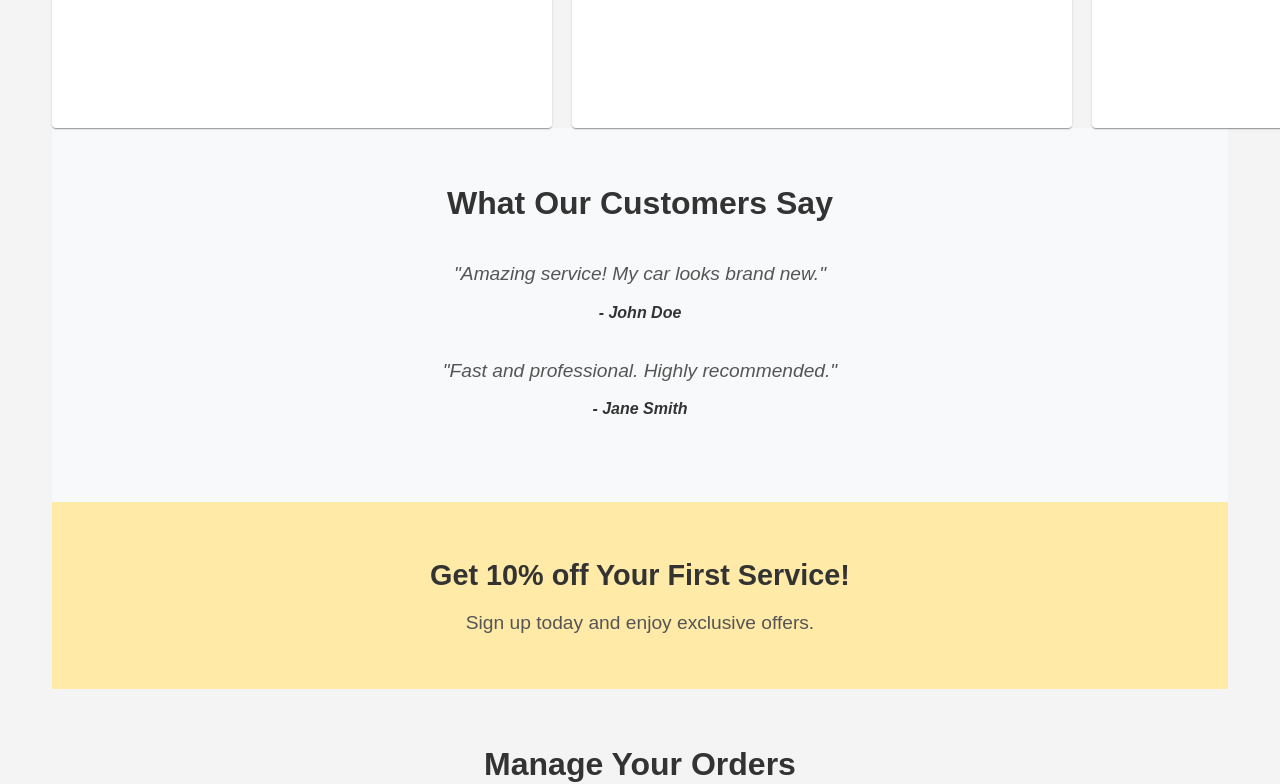
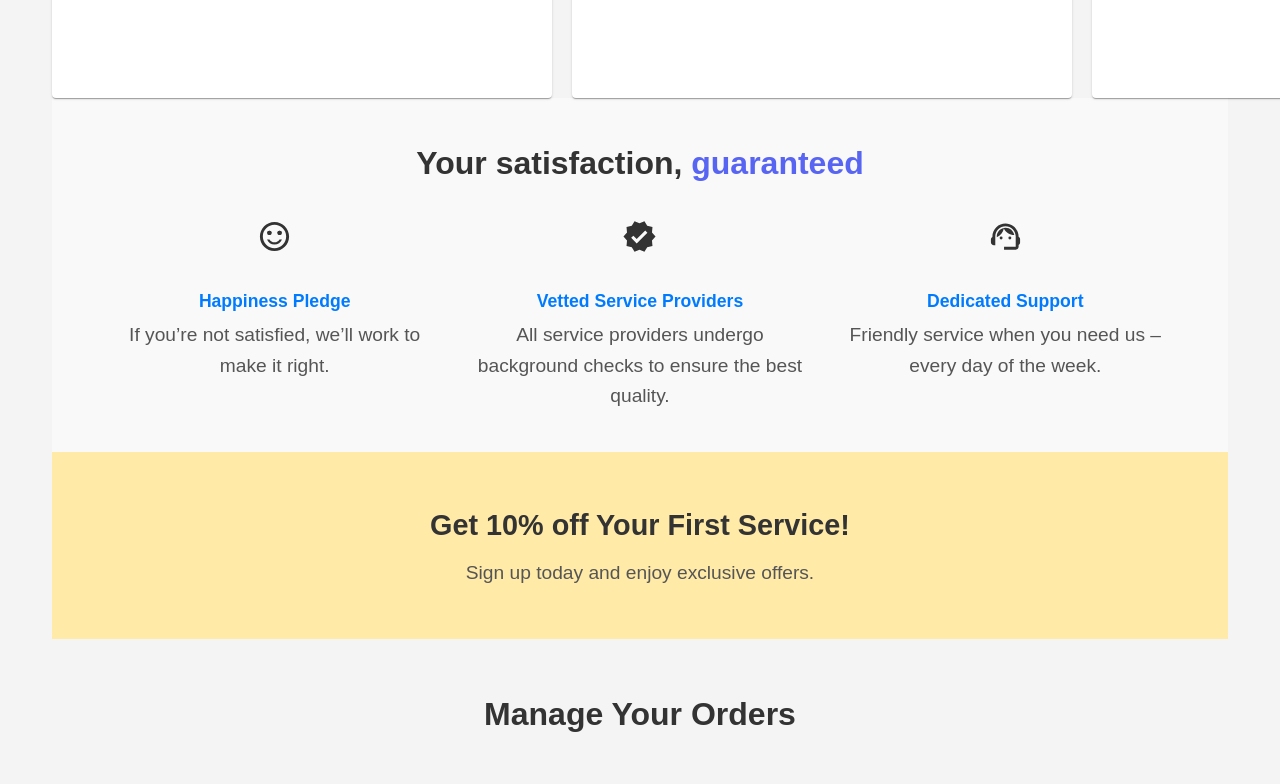
Before and after one commit to Shehadeh91/purecaretech-website, a React (Create React App) app: page / in a window 1280 px wide. Shown: the part 1762-2546 px from the top of the page. Built offline with nearby package versions, Linux system fonts and the light colour scheme.

Commit message:
Small Fixes

```diff
--- a/src/App.js
+++ b/src/App.js
@@ -109,8 +109,8 @@ const Header = () => {
               onMouseLeave={handleMouseLeave}
               ref={dropdownRef}
             >
-              <span className="account-link">Account</span>
-              {isDropdownOpen && (
+               <Link to="/account" className="account-link">Account</Link> {/* Make the Account link clickable */}
+               {isDropdownOpen && (
                 <ul className="dropdown-menu">
                   <li><Link to="/login">Login</Link></li>
                   <li><Link to="/signup">Signup</Link></li>
--- a/src/Screens/HomeScreen.css
+++ b/src/Screens/HomeScreen.css
@@ -198,3 +198,58 @@
 iframe {
   border: none;
 }
+
+.guarantee-section {
+  text-align: center;
+  padding: 40px;
+  background-color: #f9f9f9; /* Or any background color you prefer */
+}
+
+.section-title {
+  font-size: 2rem;
+  margin-bottom: 20px;
+}
+
+.highlighted {
+  color: #5865F2; /* You can adjust the color for "guaranteed" */
+  font-weight: bold;
+}
+
+.guarantee-items {
+  display: flex;
+  justify-content: space-around;
+  margin-top: 30px;
+}
+
+.guarantee-item {
+  width: 30%;
+  text-align: center;
+}
+
+.guarantee-icon {
+  width: 50px;
+  height: auto;
+  margin-bottom: 15px;
+}
+
+h3 {
+  font-size: 1.2rem;
+  margin-bottom: 10px;
+}
+
+p {
+  font-size: 1rem;
+  color: #555;
+}
+
+@media (max-width: 768px) {
+  .guarantee-items {
+    flex-direction: column;
+    align-items: center;
+  }
+
+  .guarantee-item {
+    width: 80%;
+    margin-bottom: 20px;
+  }
+}
--- a/src/Screens/HomeScreen.js
+++ b/src/Screens/HomeScreen.js
@@ -24,6 +24,11 @@ import SettingsIcon from '@mui/icons-material/Settings';
 import PaymentIcon from '@mui/icons-material/Payment';
 import SendIcon from '@mui/icons-material/Send';
 import DirectionsCarIcon from '@mui/icons-material/DirectionsCar';
+
+import SentimentSatisfiedAltIcon from '@mui/icons-material/SentimentSatisfiedAlt';
+import VerifiedIcon from '@mui/icons-material/Verified';
+import SupportAgentIcon from '@mui/icons-material/SupportAgent';
+
 
 const HomeScreen = () => {
   const { setVisible, setIndexBottom } = useAppStore();
@@ -135,20 +140,29 @@ const HomeScreen = () => {
         </div>
       </div>
 
-      {/* Additional sections like Testimonials, Promo, etc. */}
-      <div className="testimonials-section">
-        <h2 className="section-title">What Our Customers Say</h2>
-        <div className="testimonial-carousel">
-          <div className="testimonial">
-            <p>"Amazing service! My car looks brand new."</p>
-            <span>- John Doe</span>
-          </div>
-          <div className="testimonial">
-            <p>"Fast and professional. Highly recommended."</p>
-            <span>- Jane Smith</span>
-          </div>
+      <div className="guarantee-section">
+  <h2 className="section-title">
+    Your satisfaction, <span className="highlighted">guaranteed</span>
+  </h2>
+  <div className="guarantee-items">
+    <div className="guarantee-item">
+    <SentimentSatisfiedAltIcon fontSize="large" className="guarantee-icon" />
+          <h3>Happiness Pledge</h3>
+      <p>If you’re not satisfied, we’ll work to make it right.</p>
+    </div>
+    <div className="guarantee-item">
+    <VerifiedIcon  fontSize="large" className="guarantee-icon" />
+    <h3>Vetted Service Providers</h3>
+    <p>All service providers undergo background checks to ensure the best quality.</p>
         </div>
-      </div>
+    <div className="guarantee-item">
+    <SupportAgentIcon fontSize="large" className="guarantee-icon" />
+          <h3>Dedicated Support</h3>
+      <p>Friendly service when you need us – every day of the week.</p>
+    </div>
+  </div>
+</div>
+
 
       {/* Promo Section */}
       <div className="promo-section">
```
